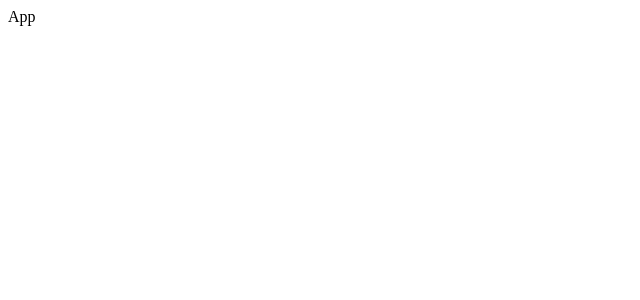
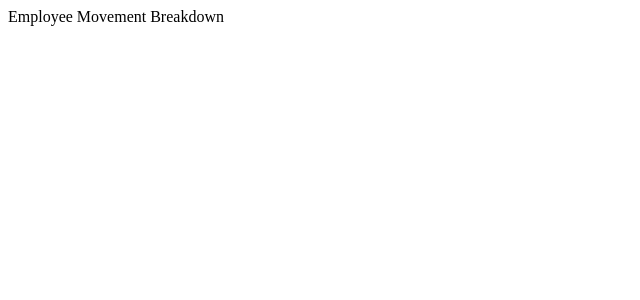
Before and after one commit to abhay-ag/Super-Ai, a React (Create React App) app: page / in a window 1280 px wide. Shown: the top 300 px of the page, without its empty margins (0-640 px from the left). Built offline with nearby package versions, Linux system fonts and the light colour scheme.

Commit message:
Starting the Navbar || added the charts

```diff
--- a/package.json
+++ b/package.json
@@ -6,6 +6,7 @@
     "@testing-library/jest-dom": "^5.16.5",
     "@testing-library/react": "^13.4.0",
     "@testing-library/user-event": "^13.5.0",
+    "echarts": "^5.4.1",
     "react": "^18.2.0",
     "react-dom": "^18.2.0",
     "react-scripts": "5.0.1",
--- a/src/App.js
+++ b/src/App.js
@@ -1,9 +1,12 @@
-import React from 'react'
+import React from "react";
+import Navbar from "./components/Navbar";
 
 function App() {
   return (
-    <div className='text-2xl'>App</div>
-  )
+    <>
+      <Navbar />
+    </>
+  );
 }
 
-export default App
+export default App;
--- /dev/null
+++ b/src/components/Navbar.js
@@ -0,0 +1,11 @@
+import React from 'react'
+
+function Navbar() {
+  return (
+    <div className='w-screen py-8 px-4 flex flex-row'>
+        Employee Movement Breakdown
+    </div>
+  )
+}
+
+export default Navbar
```
Also changed, not shown: 1 other file (tests, documents, lock files or other folders).
